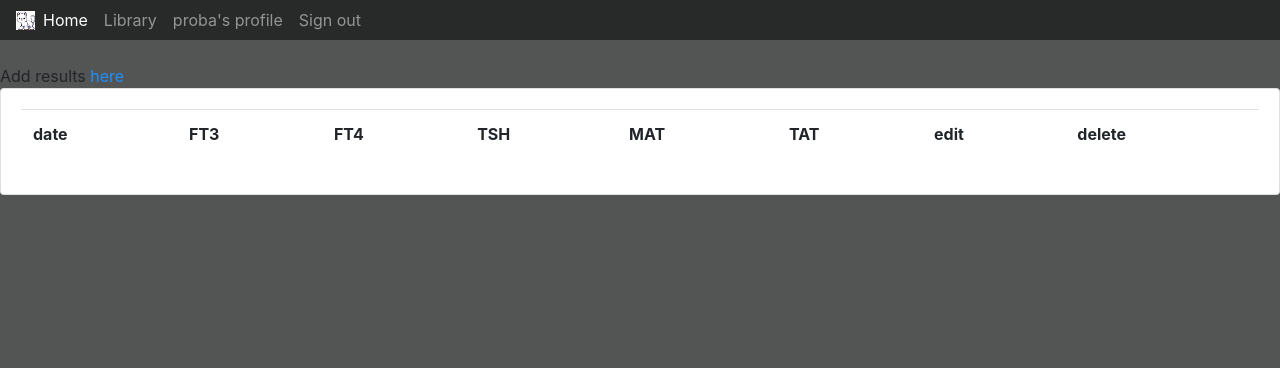
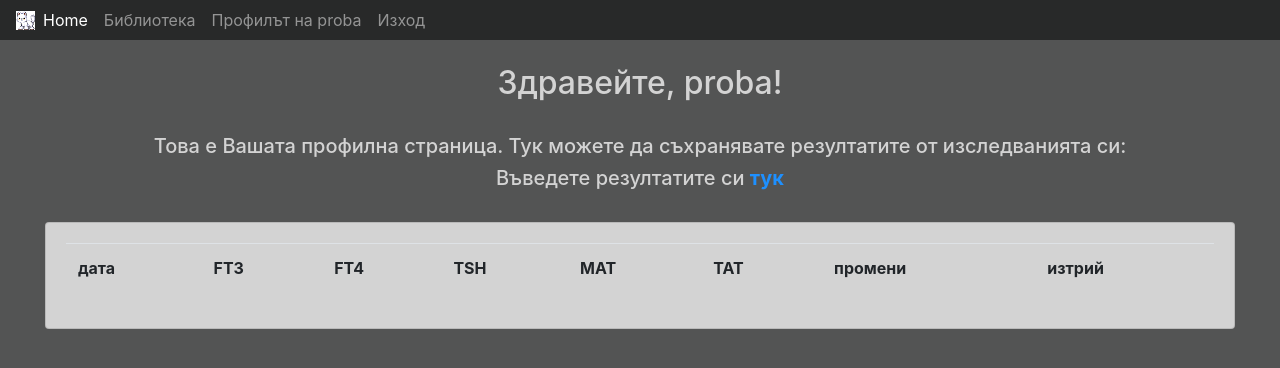
Before and after one commit to Tatyana-Petkova/MeasureHashimoto, a Django app: page /users/profile_page/2/ in a window 1280 px wide. Shown: the top 368 px of the page. Run offline with Django 3.2, Linux system fonts and the light colour scheme; data comes from the database, SQL or seed files in the repository; both versions use the stored data as it was after the commit; lists and menus that the app fills with data are empty; some libraries are stand-ins or nearby versions.

Commit message:
final touch: change colors and translate text and button's labels in all  html pages and navbar.html

```diff
--- a/static/css/main.css
+++ b/static/css/main.css
@@ -7,3 +7,9 @@
     height: 40px;
     background-color: #282929;
 }
+
+#results-table{
+    margin-left: 30px;
+    margin-right: 30px;
+
+}
--- a/templates/measure_app/navbar.html
+++ b/templates/measure_app/navbar.html
@@ -11,21 +11,21 @@
         <a class="nav-link" href="{% url 'home' %}">Home</a>
       </li>
       <li class="nav-item">
-        <a class="nav-link" href="{% url 'library' %}">Library</a>
+        <a class="nav-link" href="{% url 'library' %}">Библиотека</a>
       </li>
 
             {% if user.is_authenticated %}
                 <li class="nav-item">
                     <a class="nav-link" href="{% url 'profile_page' user.id %}">
-                        {{ user.username }}'s profile
+                        Профилът на {{ user.username }}
                     </a>
                 </li>
                 <li class="nav-item">
-                    <a class="nav-link" href="{% url 'logout' %}">Sign out</a>
+                    <a class="nav-link" href="{% url 'logout' %}">Изход</a>
                 </li>
             {% else %}
                 <li class="nav-item">
-                    <a class="nav-link" href="{% url 'login_user' %}">Sign in</a>
+                    <a class="nav-link" href="{% url 'login_user' %}">Вход</a>
                 </li>
             {% endif %}
     </ul>
--- a/templates/users/add_results.html
+++ b/templates/users/add_results.html
@@ -14,12 +14,12 @@
 
 <div class="container">
     <form class="w-50 m-auto" method="post" style="border: 1px solid grey; margin: 10% 0%; background-color: lightgrey; padding: 5% 5%;" action="{% url 'add_results' %}">
-      <h2>Add new results</h2>
+      <h2>Въведете новите резултати:</h2>
         {{ form }}
         {% csrf_token %}
         <p></p>
         <div>
-            <button type="submit" class="btn btn-primary">Submit</button>
+            <button type="submit" class="btn btn-primary">Въведи</button>
         </div>
 
 
--- a/templates/users/delete_results.html
+++ b/templates/users/delete_results.html
@@ -5,14 +5,14 @@
     <br>
     <div class="row">
         <div class="col-md-6">
-            <div class="card card-body">
+            <div class="card card-body" style="background-color: lightgrey">
 
-                <p>Are you sure you want to delete "{{ results_to_delete }}"?</p>
+                <p style="color: black">Сигурни ли сте, че искате да изтриете резултатите?</p>
 
                 <form action="{% url 'delete_results' results_to_delete.id %}" method="POST">
 
                     {% csrf_token %}
-                    <a class="btn btn-warning" href="{% url 'home' %}">Cancel</a>
+                    <a class="btn btn-warning" href="{% url 'home' %}">Отмени</a>
 
                      <input class="btn btn-danger" type="submit" name="Confirm">
                 </form>
--- a/templates/users/edit_results.html
+++ b/templates/users/edit_results.html
@@ -14,12 +14,12 @@
 
 <div class="container">
     <form class="w-50 m-auto" method="post" style="border: 1px solid grey; margin: 10% 0%; background-color: lightgrey; padding: 5% 5%;" action="{% url 'edit_results' results_bulk.id %}">
-      <h2>Edit your results</h2>
+      <h2>Променете резултатите:</h2>
         {{ form }}
         {% csrf_token %}
         <p></p>
         <div>
-            <button type="submit" class="btn btn-primary">Submit</button>
+            <button type="submit" class="btn btn-primary">Промени</button>
         </div>
 
 
--- a/templates/users/profile_page.html
+++ b/templates/users/profile_page.html
@@ -3,23 +3,31 @@
 {% block content %}
     <br>
 
-    <span>Add results <a href="{% url 'add_results' %}" style="color:dodgerblue">here</a></span>
+    <h2 style="color: lightgrey; text-align: center">Здравейте, {{ user }}!</h2>
 
+    <br>
 
-    <div class="row">
-        <div class="col-md">
-            <div class="card card-body">
+    <h5 style="color: lightgrey; text-align: center">Това е Вашата профилна страница. Тук можете да съхранявате резултатите от изследванията си:</h5>
+
+    <h5 style="color: lightgrey; text-align: center"><span>Въведете резултатите си <strong><a href="{% url 'add_results' %}" style="color:dodgerblue">тук</a></strong></span></h5>
+
+    <br>
+
+    <div class="row" id="results-table">
+
+        <div class="col-md" >
+            <div class="card card-body" style="background-color: lightgrey">
                 <table class="table">
 
                         <tr>
-                            <th>date</th>
+                            <th>дата</th>
                             <th>FT3</th>
                             <th>FT4</th>
                             <th>TSH</th>
                             <th>MAT</th>
                             <th>TAT</th>
-                            <th>edit</th>
-                            <th>delete</th>
+                            <th>промени</th>
+                            <th>изтрий</th>
                         </tr>
 
                         {% for result in results_bulk %}
@@ -30,8 +38,8 @@
                                 <td>{{ result.tsh }}</td>
                                 <td>{{ result.mat }}</td>
                                 <td>{{ result.tat }}</td>
-                                <td><a class="btn btn-sm btn-info" href="{%  url 'edit_results' result.id %}">Edit</a></td>
-                                <td><a class="btn btn-sm btn-danger" href="{%  url 'delete_results' result.id %}">Delete</a></td>
+                                <td><a class="btn btn-sm btn-info" href="{%  url 'edit_results' result.id %}">Промени</a></td>
+                                <td><a class="btn btn-sm btn-danger" href="{%  url 'delete_results' result.id %}">Изтрий</a></td>
                             </tr>
                         {% endfor %}
 
--- a/users/models.py
+++ b/users/models.py
@@ -19,16 +19,5 @@ class Results(models.Model):
 
     user = models.ForeignKey(RegisteredUser, null=True, on_delete=models.CASCADE)
 
-    # def __str__(self):
-    #     return self.user
-
-
-# class ImportedResults(models.Model):
-#     user = models.ForeignKey(RegisteredUser, null=True, on_delete=models.CASCADE)
-#     results = models.ForeignKey(Results, null=True, on_delete=models.CASCADE)
-#     result_value = models.FloatField(null=True)
-#     date_created = models.DateTimeField(auto_now_add=True, null=True)
-#
-#     def __str__(self):
-#         #return f'{self.user} - {self.results} - {self.result_value} - {self.date_created}'
-#         return f'{self.results} - {self.result_value}'
+    def __str__(self):
+        return f"{self.user} - {self.date_created}"
```
Also changed, not shown: templates/measure_app/library.html (+12 -10 lines), templates/users/login.html (+4 -4 lines), templates/users/register.html (+9 -4 lines), db.sqlite3, users/migrations/0011_auto_20201213_0107.py (added), users/migrations/0012_auto_20201213_0108.py (added).
